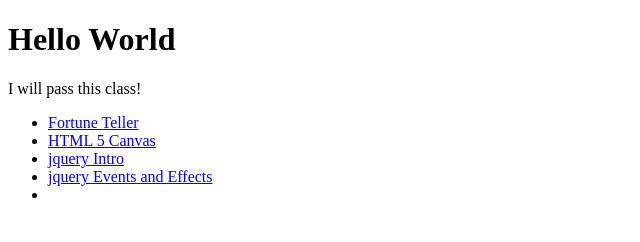
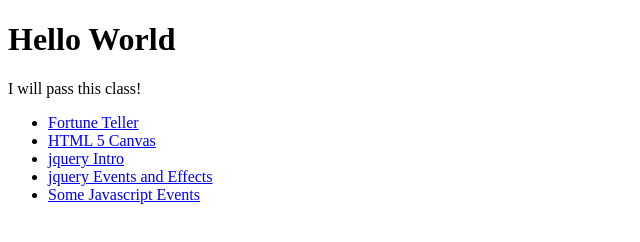
Before and after one commit to jared0425/jared0425.github.io, a plain HTML site: page index.html in a window 1280 px wide. Shown: the whole page, without its empty margins (0-640 px from the left). Drawn offline with Linux system fonts and the light colour scheme.

Commit message:
Update index.html

```diff
--- a/index.html
+++ b/index.html
@@ -11,7 +11,7 @@
       <li><a href="canvas.html">HTML 5 Canvas</a></li>
       <li><a href="jqueryStuff.html">jquery Intro</a></li>
       <li><a href="jqueryEventsandEffects.html">jquery Events and Effects</a></li>
-      <li></li>
+      <li><a href="someEvents.html">Some Javascript Events</a></li>
     </ul>
   </body>
 </html>
```
